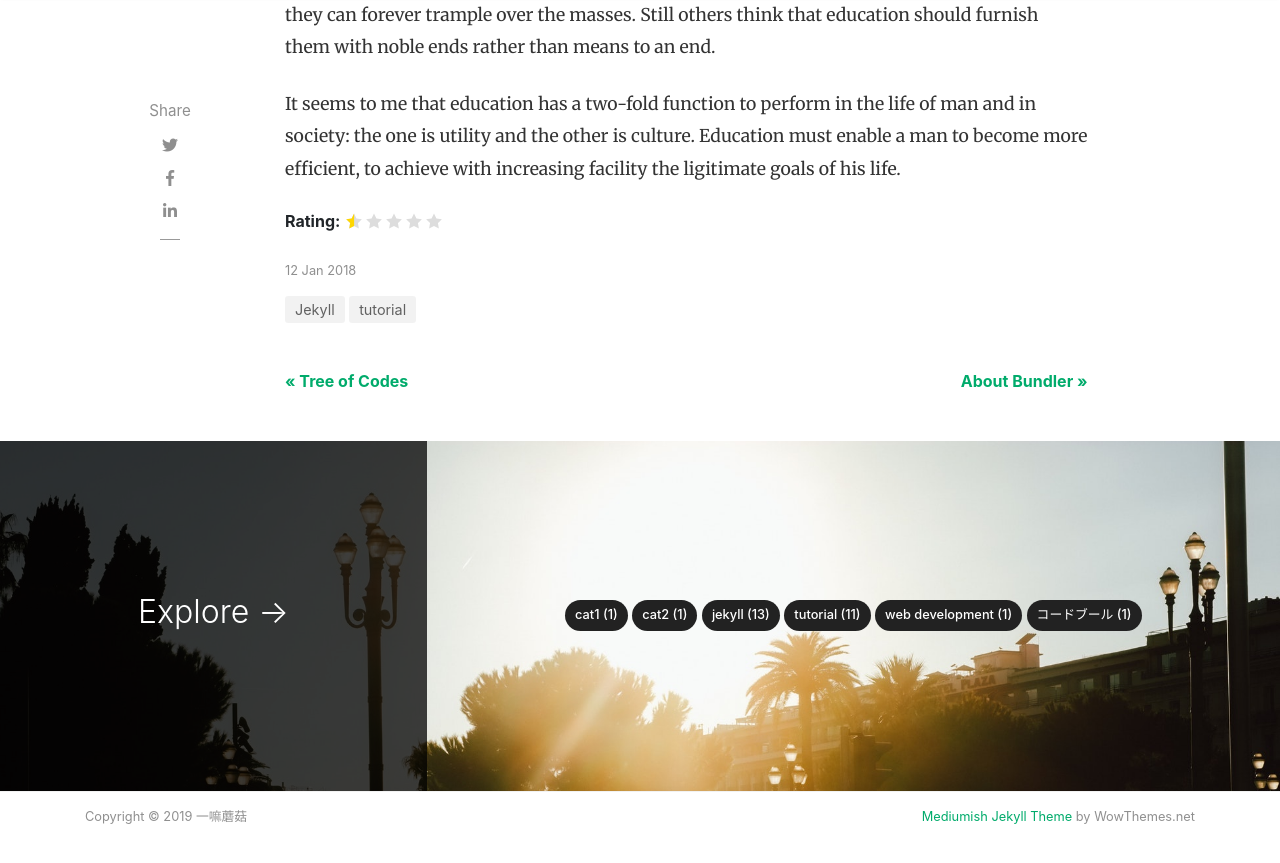
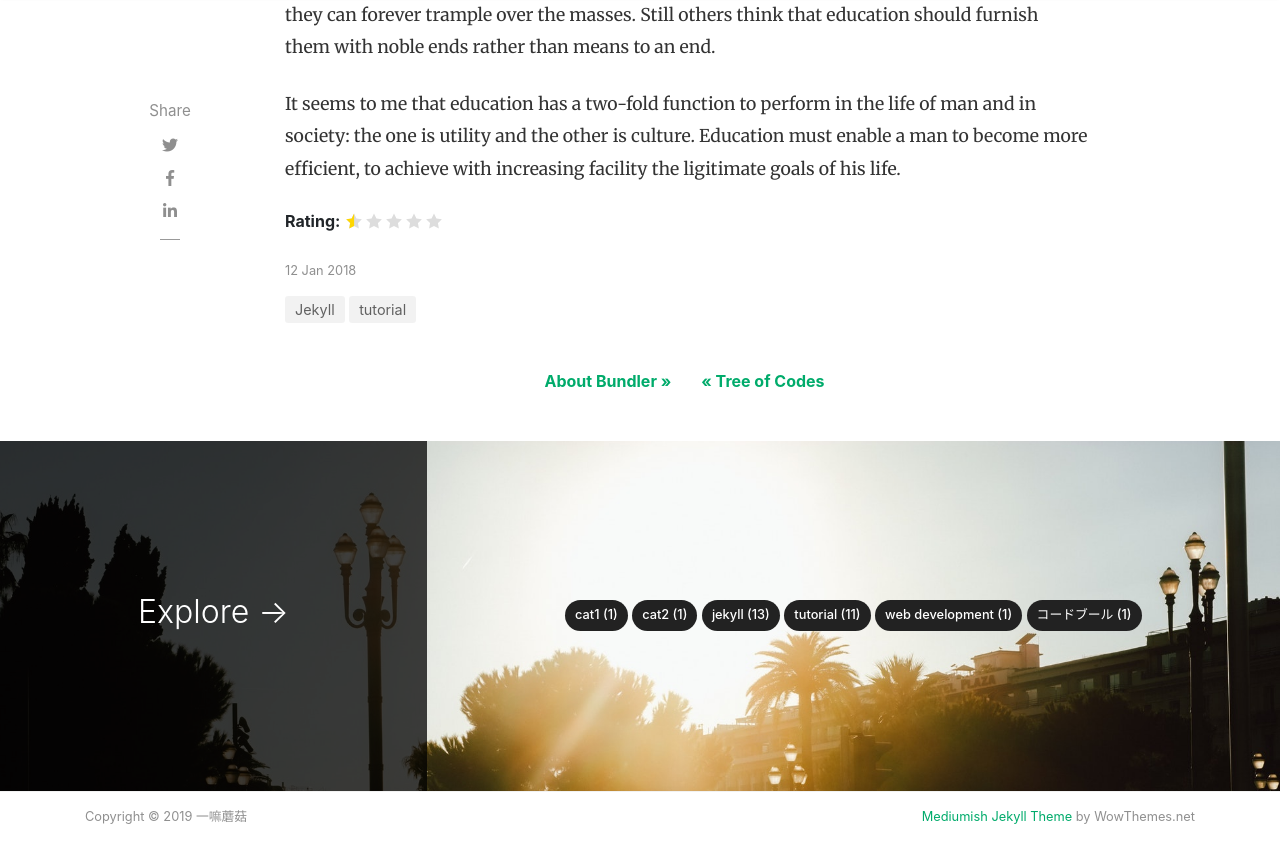
Before and after one commit to mogu-shirahi/mogu-shirahi.github.io, a Jekyll site: the page built from _posts/2018-01-12-we-all-wait-for-summer.md, in a window 1280 px wide and 900 px high, scrolled down 1037 px. Shown: the top 863 px of the window. Built offline with Jekyll 4.4.1, drawn with Linux system fonts in a browser that asks for light colours; nearby versions of some CDN libraries; comment, search, counter and statistics services are not loaded.

Commit message:
Update post.html

```diff
--- a/_layouts/post.html
+++ b/_layouts/post.html
@@ -122,11 +122,11 @@ post_class: post-template
 
             <!-- Prev/Next -->
             <div class="row PageNavigation d-flex justify-content-between font-weight-bold">
+            {% if page.next.url %}
+            <a class="next d-block col-md-6 text-lg-right" href="{{ site.baseurl }}/{{page.next.url}}">{{page.next.title}} &raquo; </a>
+            {% endif %}
             {% if page.previous.url %}
             <a class="prev d-block col-md-6" href="{{ site.baseurl }}/{{page.previous.url}}"> &laquo; {{page.previous.title}}</a>
-            {% endif %}
-            {% if page.next.url %}
-            <a class="next d-block col-md-6 text-lg-right" href="{{ site.baseurl }}/{{page.next.url}}">{{page.next.title}} &raquo; </a>
             {% endif %}
             <div class="clearfix"></div>
             </div>
```
